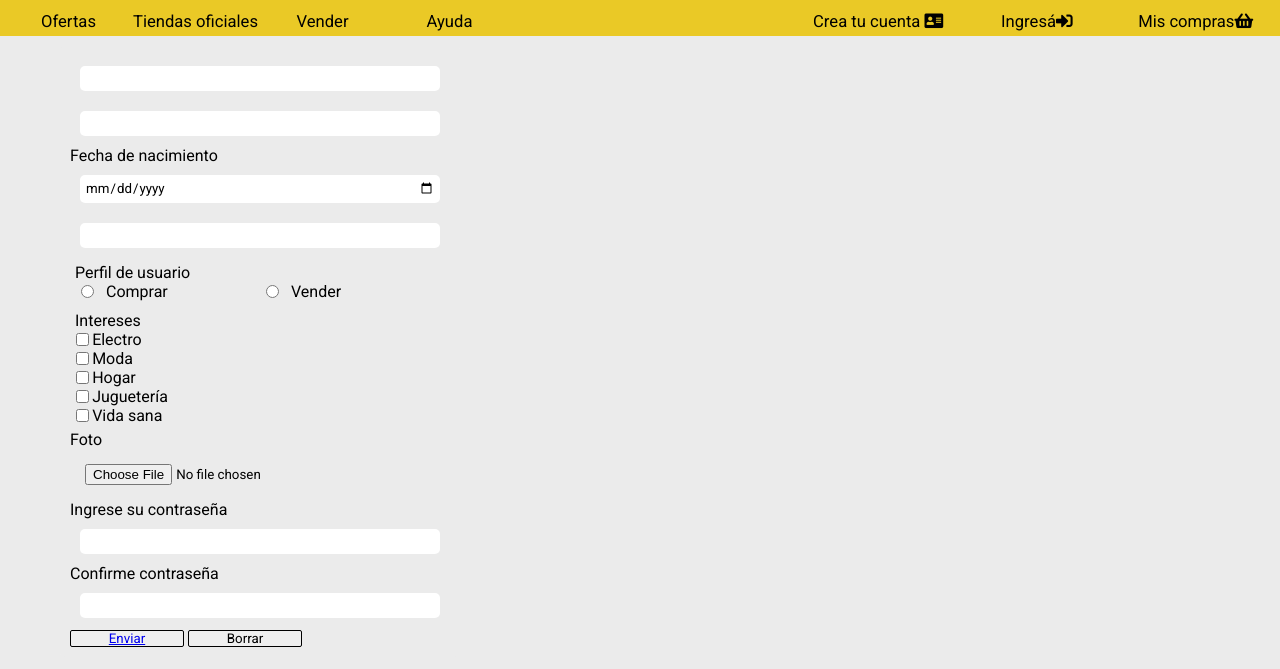
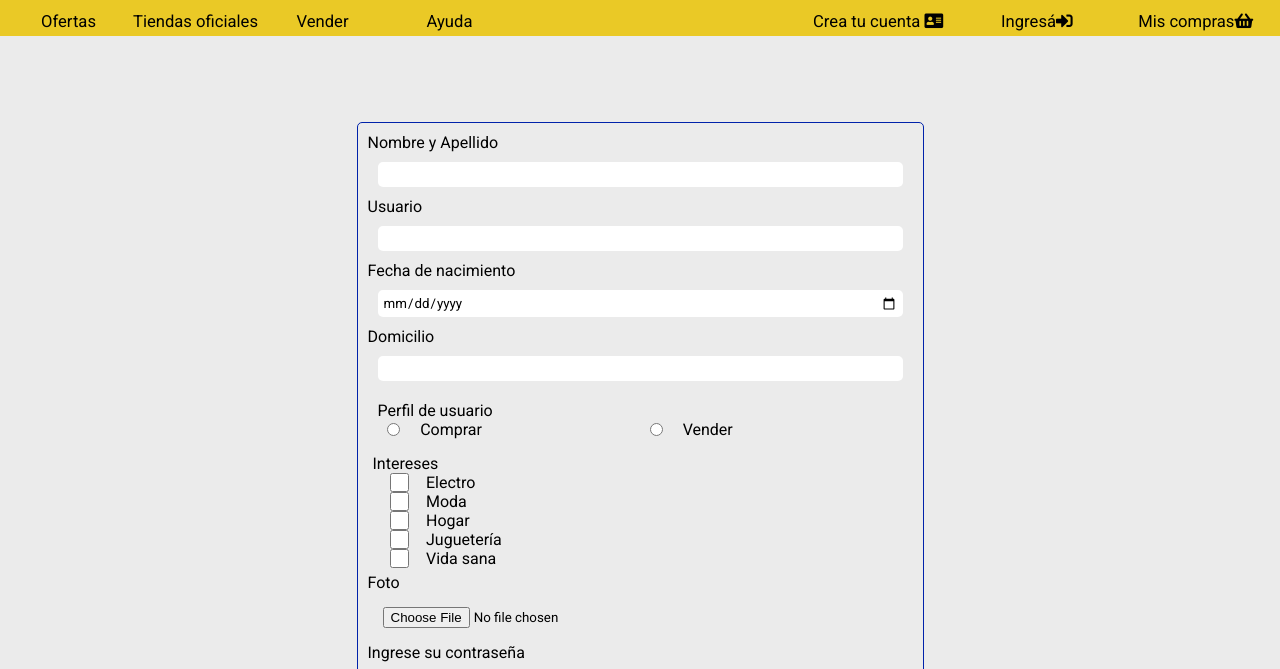
Before and after one commit to Miguel101177/MercadoLiebre2, a website: page views/register.html in a window 1280 px wide. Shown: the part 115-784 px from the top of the page. Drawn offline with Linux system fonts and the light colour scheme.

Commit message:
Cambios en estilo de formularios

```diff
--- a/public/css/style.css
+++ b/public/css/style.css
@@ -200,9 +200,9 @@ Descripciones: 16px */
     width: 90vw;
 }
 
-/* .pie-de-pagina i{
-font-size: 2em;
-} */
+.pie-de-pagina {
+border-top:solid 2px #1259c3;
+}
 .info {
     font-size: 2em;
     padding: 20px;
--- a/public/css/style_form.css
+++ b/public/css/style_form.css
@@ -16,10 +16,10 @@
     padding: 5px;
 }
 
-.perfil-de-usuario {
+.perfilusuario {
     display: flex;
     flex-wrap: wrap;
-    padding: 5px;
+    padding: 10px;
     justify-content: space-around;
 }
 
@@ -30,6 +30,9 @@
 .w-95 {
     width: 95%;
 }
+.w-x{
+    width: 90%;
+}
 
 .intereses {
     display: flex;
@@ -39,18 +42,26 @@
 
 
 }
-
+.botones{
+    text-align: center;
+}
 .botones button {
     border: solid 1px black;
     border-radius: 2px;
     width: 30%;
     transition: all 0.5s;
+    margin-top: 20px;
+    padding: 8px;
+}
+.select{
+    width: 10%;
 }
 
 @media(min-width:481px) {
     .formulario {
-        width: 400px;
-        margin-left: 50px;
+        width: 45%;
+        margin: 6% 27.5%;
+        border: solid 1px #0022AA;
     }
 
     .main-class {
--- a/views/register.html
+++ b/views/register.html
@@ -58,17 +58,17 @@
 
         <form action="#" method="post" class="formulario bg-gris-claro">
 
-           <!--  <label for="nombre">Nombre y Apellido</label> -->
+            <label for="nombre">Nombre y Apellido</label>
             <input type="text" name="nombre" id="nombre" class="border-box">
 
-            <!-- <label for="ususario">Usuario</label> -->
+            <label for="ususario">Usuario</label>
             <input type="text" name="usuario" id="usuario" class="border-box">
             <label for="fecha-de-nacimiento">Fecha de nacimiento</label>
             <input type="date" name="fecha-de-nacimiento" id="fecha-de-nacimiento" class="border-box">
-            <!-- <label for="domicilio">Domicilio</label> -->
+            <label for="domicilio">Domicilio</label>
             <input type="text" name="domicilio" id="domicilio" class="border-box">
 
-        <div class="perfil-de-usuario">
+        <div class="perfilusuario">
             <label for="perfil-de-usuario" class="W-100">Perfil de usuario</label>
             <input type="radio" name="perfil-de-usuario" value="Comprar" id="comprar">
             <label for="comprar" class="w-40">Comprar</label>
@@ -77,16 +77,16 @@
             </div>
             <div class="intereses">
             <label for="categorias-de-interes" class="W-100">Intereses</label>
-            <input type="checkbox" name="categorias-de-interes" value="Electro" id="electro">
-            <label for="electro" class="w-95">Electro</label>
-            <input type="checkbox" name="categorias-de-interes" value="Moda" id="moda">
-            <label for="moda" class="w-95">Moda</label>
-            <input type="checkbox" name="categorias-de-interes" value="Hogar" id="hogar">
-            <label for="hogar" class="w-95">Hogar</label>
-            <input type="checkbox" name="categorias-de-interes" value="Juguetería" id="jugueteria">
-            <label for="jugueteria" class="w-95">Juguetería</label>
-            <input type="checkbox" name="categorias-de-interes" value="Vida sana" id="vida-sana">
-            <label for="vida-sana" class="w-95">Vida sana</label>
+            <input type="checkbox" name="categorias-de-interes" value="Electro" id="electro" class="select">
+            <label for="electro" class="w-x">Electro</label>
+            <input type="checkbox" name="categorias-de-interes" value="Moda" id="moda" class="select">
+            <label for="moda" class="w-x">Moda</label>
+            <input type="checkbox" name="categorias-de-interes" value="Hogar" id="hogar" class="select">
+            <label for="hogar" class="w-x">Hogar</label>
+            <input type="checkbox" name="categorias-de-interes" value="Juguetería" id="jugueteria" class="select">
+            <label for="jugueteria" class="w-x">Juguetería</label>
+            <input type="checkbox" name="categorias-de-interes" value="Vida sana" id="vida-sana" class="select">
+            <label for="vida-sana" class="w-x">Vida sana</label>
             </div>
             <label for="foto-de-usuario">Foto</label>
             <input type="file" name="foto-de-usuario" id="foto-de-usuario" class="border-box">
```
